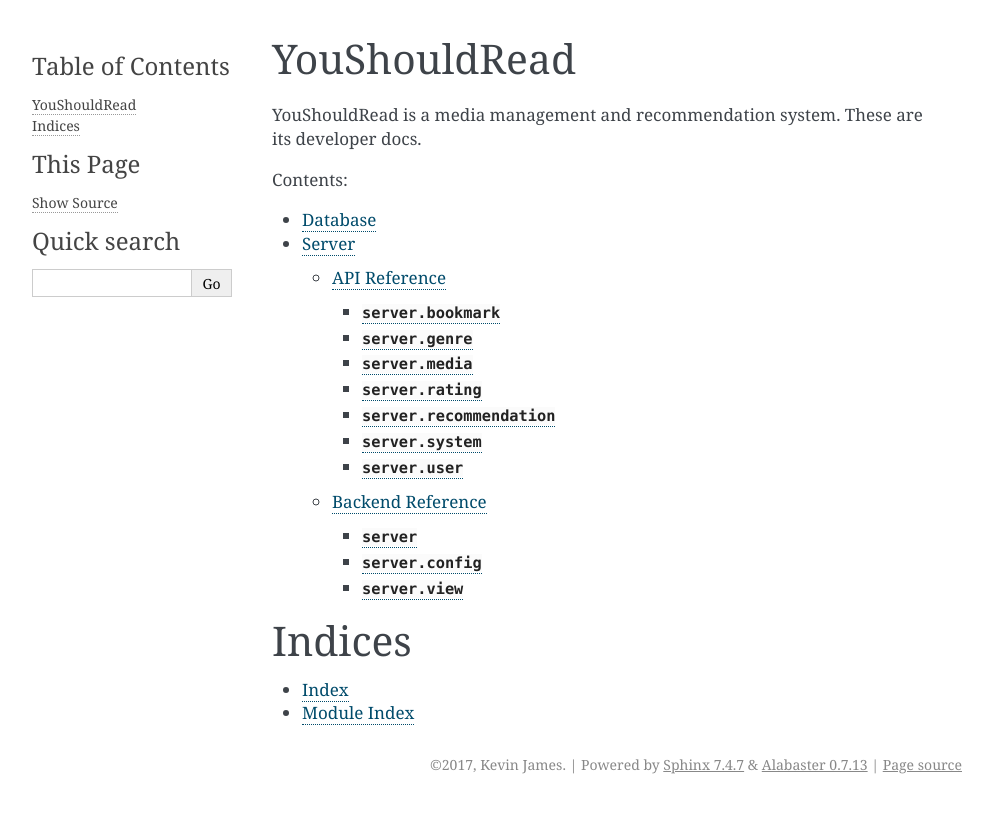
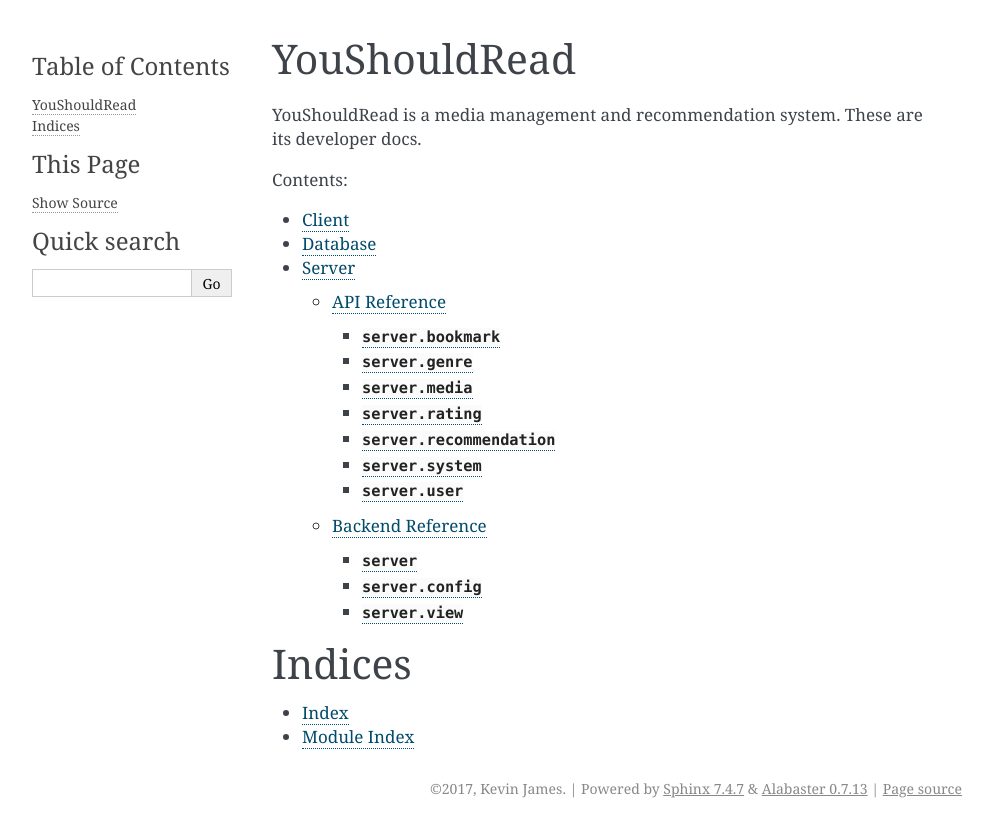
Before and after one commit to TheKevJames/you-should-read, a Sphinx documentation site: the page built from docs/index.rst, in a window 1280 px wide. Shown: the top 837 px of the page, without its empty margins (148-1141 px from the left). Built offline with Sphinx 7.4.7, drawn with Linux system fonts in a browser that asks for light colours; formulas are drawn with MathJax 3.

Commit message:
docs(client): build client docs placeholder (#47)

```diff
--- /dev/null
+++ b/docs/client/index.rst
@@ -0,0 +1,4 @@
+Client
+======
+
+YouShouldRead's client is written in JavaScript.
--- a/docs/index.rst
+++ b/docs/index.rst
@@ -8,6 +8,7 @@
    :maxdepth: 3
    :caption: Contents:
 
+   client/index
    database/index
    server/index
 
```
